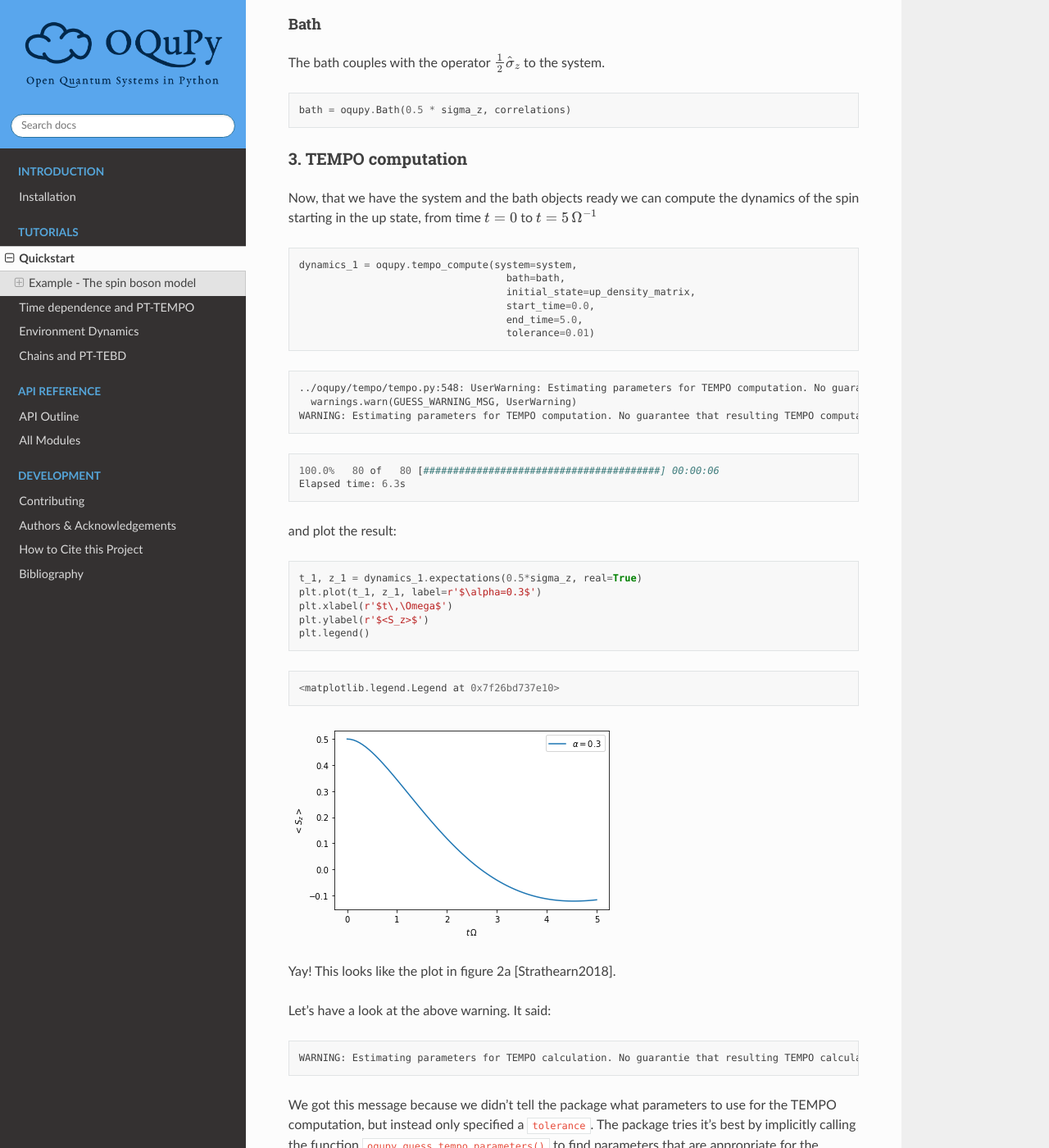
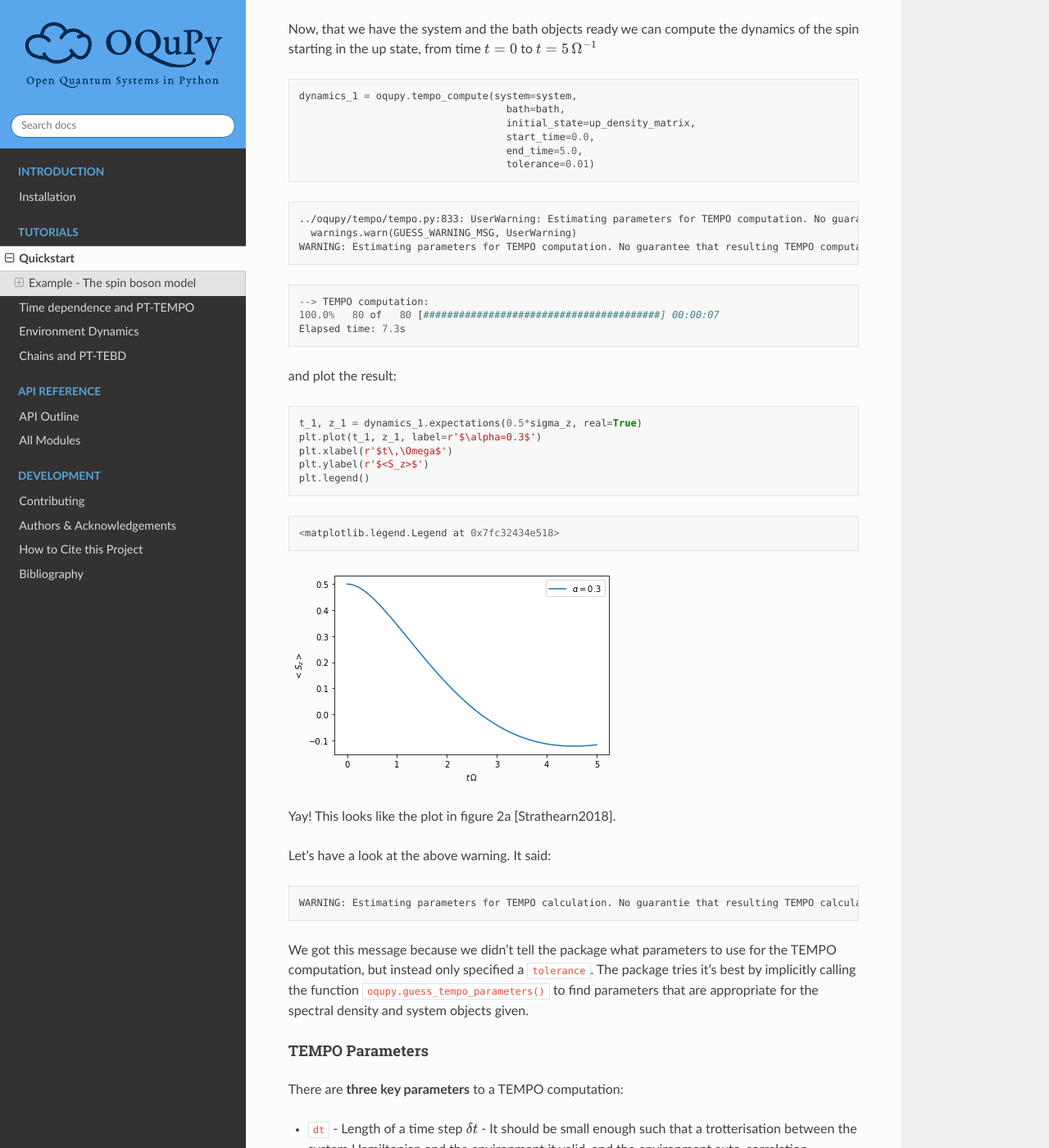
Before and after one commit to tempoCollaboration/OQuPy, a Sphinx documentation site: the page built from docs/pages/tutorials/quickstart/quickstart.rst, in a window 1280 px wide and 1400 px high, scrolled down 3838 px. Shown: the whole window at 82% size. Built offline with Sphinx 7.4.7 and the Read the Docs theme 2.0.0, drawn with Linux system fonts in a browser that asks for light colours; some of the changed text lies outside the part shown.

Commit message:
Update previous tutorials

```diff
--- a/docs/pages/tutorials/quickstart/quickstart.rst
+++ b/docs/pages/tutorials/quickstart/quickstart.rst
@@ -109,15 +103,16 @@ the job - just to have an idea where we are going:
 
 .. parsed-literal::
 
-    100.0%  150 of  150 [########################################] 00:00:11
-    Elapsed time: 11.6s
+    --> TEMPO computation:
+    100.0%  150 of  150 [########################################] 00:00:14
+    Elapsed time: 14.9s
 
 
 
 
 .. parsed-literal::
 
-    <matplotlib.legend.Legend at 0x7f26bda967b8>
+    <matplotlib.legend.Legend at 0x7fc3246da940>
 
 
 
@@ -227,15 +222,16 @@ to :math:`t=5\,\Omega^{-1}`
 
 .. parsed-literal::
 
-    ../oqupy/tempo/tempo.py:548: UserWarning: Estimating parameters for TEMPO computation. No guarantee that resulting TEMPO computation converges towards the correct dynamics! Please refer to the TEMPO documentation and check convergence by varying the parameters for TEMPO manually.
+    ../oqupy/tempo/tempo.py:833: UserWarning: Estimating parameters for TEMPO computation. No guarantee that resulting TEMPO computation converges towards the correct dynamics! Please refer to the TEMPO documentation and check convergence by varying the parameters for TEMPO manually.
       warnings.warn(GUESS_WARNING_MSG, UserWarning)
     WARNING: Estimating parameters for TEMPO computation. No guarantee that resulting TEMPO computation converges towards the correct dynamics! Please refer to the TEMPO documentation and check convergence by varying the parameters for TEMPO manually.
 
 
 .. parsed-literal::
 
-    100.0%   80 of   80 [########################################] 00:00:06
-    Elapsed time: 6.3s
+    --> TEMPO computation:
+    100.0%   80 of   80 [########################################] 00:00:07
+    Elapsed time: 7.3s
 
 
 and plot the result:
@@ -253,7 +249,7 @@ and plot the result:
 
 .. parsed-literal::
 
-    <matplotlib.legend.Legend at 0x7f26bd737e10>
+    <matplotlib.legend.Legend at 0x7fc32434e518>
 
 
 
@@ -311,7 +307,7 @@ whether it satisfies the above requirements:
 
 .. parsed-literal::
 
-    ../oqupy/tempo/tempo.py:548: UserWarning: Estimating parameters for TEMPO computation. No guarantee that resulting TEMPO computation converges towards the correct dynamics! Please refer to the TEMPO documentation and check convergence by varying the parameters for TEMPO manually.
+    ../oqupy/tempo/tempo.py:833: UserWarning: Estimating parameters for TEMPO computation. No guarantee that resulting TEMPO computation converges towards the correct dynamics! Please refer to the TEMPO documentation and check convergence by varying the parameters for TEMPO manually.
       warnings.warn(GUESS_WARNING_MSG, UserWarning)
     WARNING: Estimating parameters for TEMPO computation. No guarantee that resulting TEMPO computation converges towards the correct dynamics! Please refer to the TEMPO documentation and check convergence by varying the parameters for TEMPO manually.
 
@@ -421,15 +417,16 @@ We can start by computing the dynamics up to time
 
 .. parsed-literal::
 
-    100.0%   50 of   50 [########################################] 00:00:02
-    Elapsed time: 2.9s
+    --> TEMPO computation:
+    100.0%   50 of   50 [########################################] 00:00:03
+    Elapsed time: 3.4s
 
 
 
 
 .. parsed-literal::
 
-    <oqupy.dynamics.Dynamics at 0x7f26bd5c9ef0>
+    <oqupy.dynamics.Dynamics at 0x7fc3242e9470>
 
 
 
@@ -448,7 +445,7 @@ then get and plot the dynamics of expecatation values,
 
 .. parsed-literal::
 
-    <matplotlib.legend.Legend at 0x7f26bd9580b8>
+    <matplotlib.legend.Legend at 0x7fc3247aa048>
 
 
 
@@ -465,15 +462,16 @@ then continue the computation to :math:`15.0\,\Omega^{-1}`,
 
 .. parsed-literal::
 
+    --> TEMPO computation:
     100.0%  100 of  100 [########################################] 00:00:12
-    Elapsed time: 12.0s
+    Elapsed time: 12.8s
 
 
 
 
 .. parsed-literal::
 
-    <oqupy.dynamics.Dynamics at 0x7f26bd5c9ef0>
+    <oqupy.dynamics.Dynamics at 0x7fc3242e9470>
 
 
 
@@ -492,7 +490,7 @@ and then again get and plot the dynamics of expecatation values.
 
 .. parsed-literal::
 
-    <matplotlib.legend.Legend at 0x7f26bd8caba8>
+    <matplotlib.legend.Legend at 0x7fc3243a8dd8>
 
 
 
```
Also changed, not shown: other parts of docs/pages/tutorials/quickstart/quickstart.rst (+11 -17 lines), docs/pages/tutorials/bath_dynamics/bath_dynamics.rst (+19 -30 lines), docs/pages/tutorials/pt_tebd/pt_tebd.rst (+15 -21 lines), docs/pages/tutorials/pt_tempo/pt_tempo.rst (+30 -26 lines), docs/pages/tutorials/bath_dynamics/output_9_2.png (renamed from docs/pages/tutorials/bath_dynamics/output_9_1.png), docs/pages/tutorials/quickstart/output_24_1.png, docs/pages/tutorials/quickstart/output_42_1.png, docs/pages/tutorials/quickstart/output_46_1.png, docs/pages/tutorials/quickstart/output_9_2.png, 4 other files.
